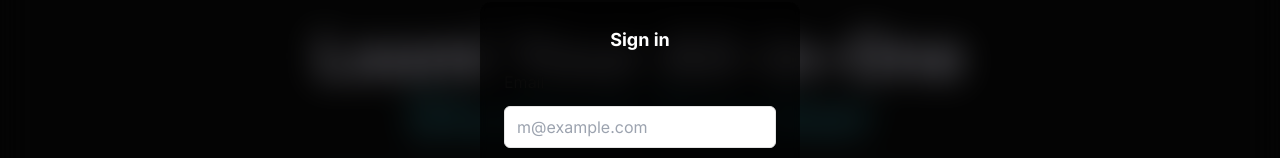
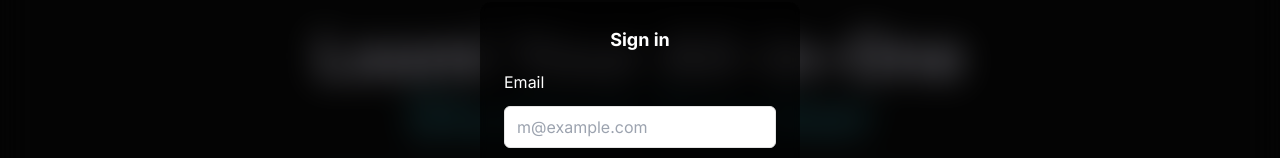
Before and after one commit to Carlthegreatt/Loomi, a Next.js app: page / in a window 1280 px wide. Both pictures are taken after a click on the button "Login". Shown: the part 244-402 px from the top of the page. Built offline with nearby package versions, Linux system fonts and the light colour scheme.

Commit message:
Auto-commit LoginPopover.tsx: 2025-08-24 01:12:41

```diff
--- a/src/components/sections/LoginPopover.tsx
+++ b/src/components/sections/LoginPopover.tsx
@@ -31,7 +31,7 @@ export default function LoginModal() {
               Sign in
             </h3>
             <form className="space-y-3">
-              <h1>Email</h1>
+              <h1 className="text-white">Email</h1>
               <input
                 type="email"
                 placeholder="m@example.com"
```
